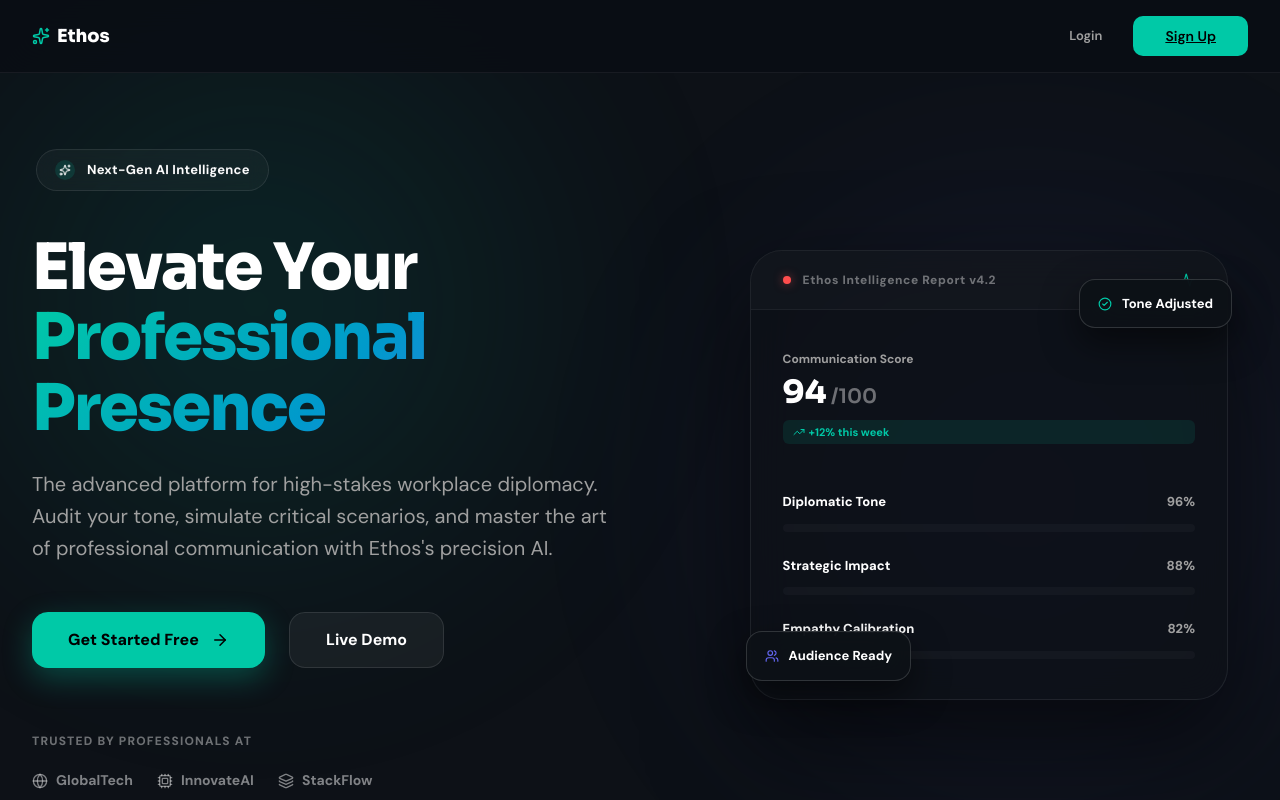
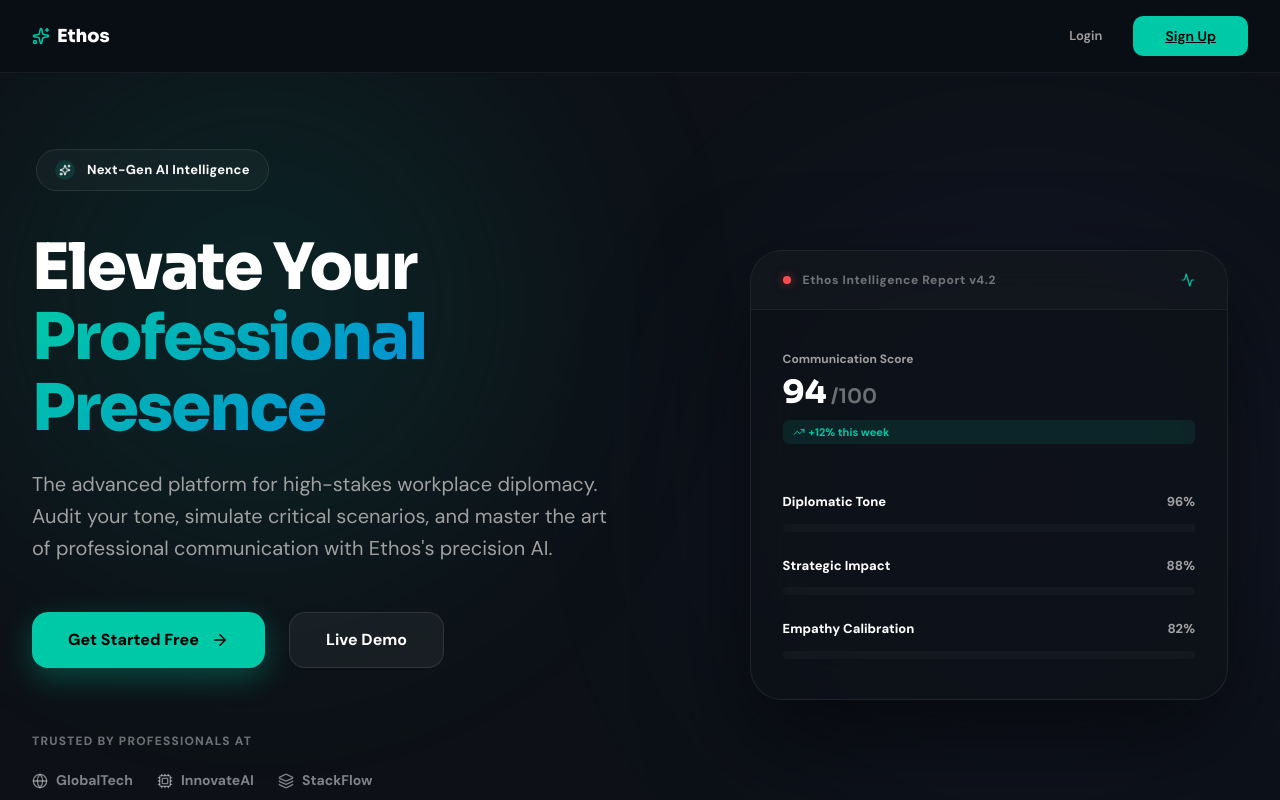
Before and after one commit to ManiDeep1822/Ethos-AI, a React (Vite) app in the folder client/: page / in a window 1280 px wide. Shown: the top 800 px of the page. Built offline with nearby package versions, Linux system fonts and the light colour scheme; no server answers.

Commit message:
UI: remove floating micro-cards from landing hero

```diff
--- a/client/src/pages/LandingPage.jsx
+++ b/client/src/pages/LandingPage.jsx
@@ -97,15 +97,6 @@ const LandingPage = () => {
                 </div>
               </div>
 
-              {/* Floating Micro-Cards (Moved outside main-card to avoid overflow:hidden clipping) */}
-              <div className="micro-card micro-card-1 animate-float-delayed">
-                <CheckCircle2 size={14} color="var(--primary)" />
-                <span>Tone Adjusted</span>
-              </div>
-              <div className="micro-card micro-card-2 animate-float">
-                <Users size={14} color="#6366f1" />
-                <span>Audience Ready</span>
-              </div>
             </div>
           </div>
         </div>
```
